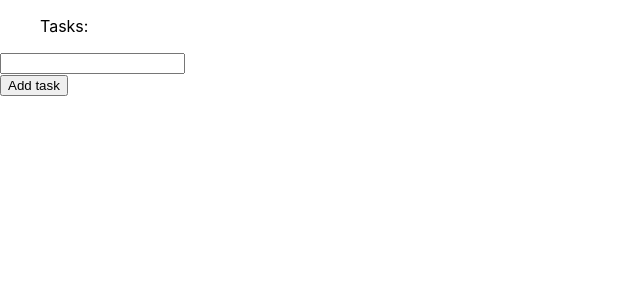
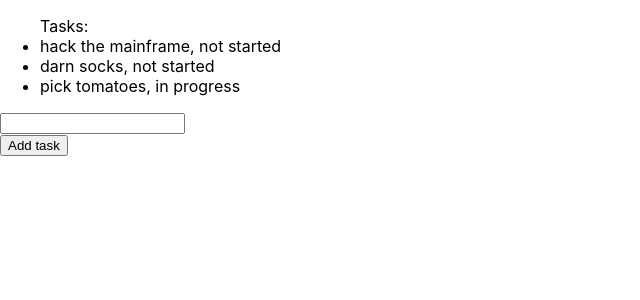
Before and after one commit to sofacles/react-hooks-ala-ben-awad, a React (Create React App) app: page / in a window 1280 px wide. Shown: the top 300 px of the page, without its empty margins (0-640 px from the left). Built offline with nearby package versions, Linux system fonts and the light colour scheme.

Commit message:
added some initial start data

```diff
--- a/src/App.tsx
+++ b/src/App.tsx
@@ -22,7 +22,23 @@ interface IAction {
   };
 }
 
-const initialState: IState = {allTasks: []};
+const initialState: IState = {allTasks: [
+  {
+    text: "hack the mainframe",
+    id: "987yuj",
+    status: Status["not started"]
+  },
+  {
+    text: "darn socks",
+    id: "37uc",
+    status: Status["not started"]
+  },
+  {
+    text: "pick tomatoes",
+    id: "nfhery",
+    status: Status["in progress"]
+  }
+]};
 
 const reducer: React.Reducer<IState, IAction> = (state, action) => {
   switch (action.type) {
```
